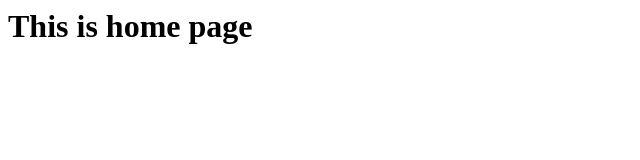
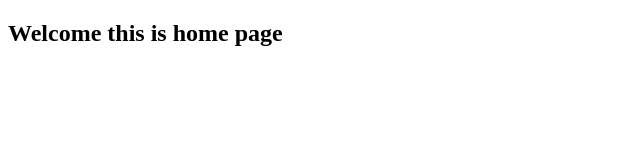
Before and after one commit to abdulsattar101/aptech-demo, a plain HTML site: page index.html in a window 1280 px wide. Shown: the whole page, without its empty margins (0-640 px from the left). Drawn offline with Linux system fonts and the light colour scheme.

Commit message:
index file updated

```diff
--- a/index.html
+++ b/index.html
@@ -1 +1,11 @@
-<h1>This is home page </h1>
+<!DOCTYPE html>
+<html lang="en">
+<head>
+    <meta charset="UTF-8">
+    <meta name="viewport" content="width=device-width, initial-scale=1.0">
+    <title>Document</title>
+</head>
+<body>
+     <h2>Welcome this is home page </h2>
+</body>
+</html>
```
Also changed, not shown: contact.html (line endings or trailing spaces).
